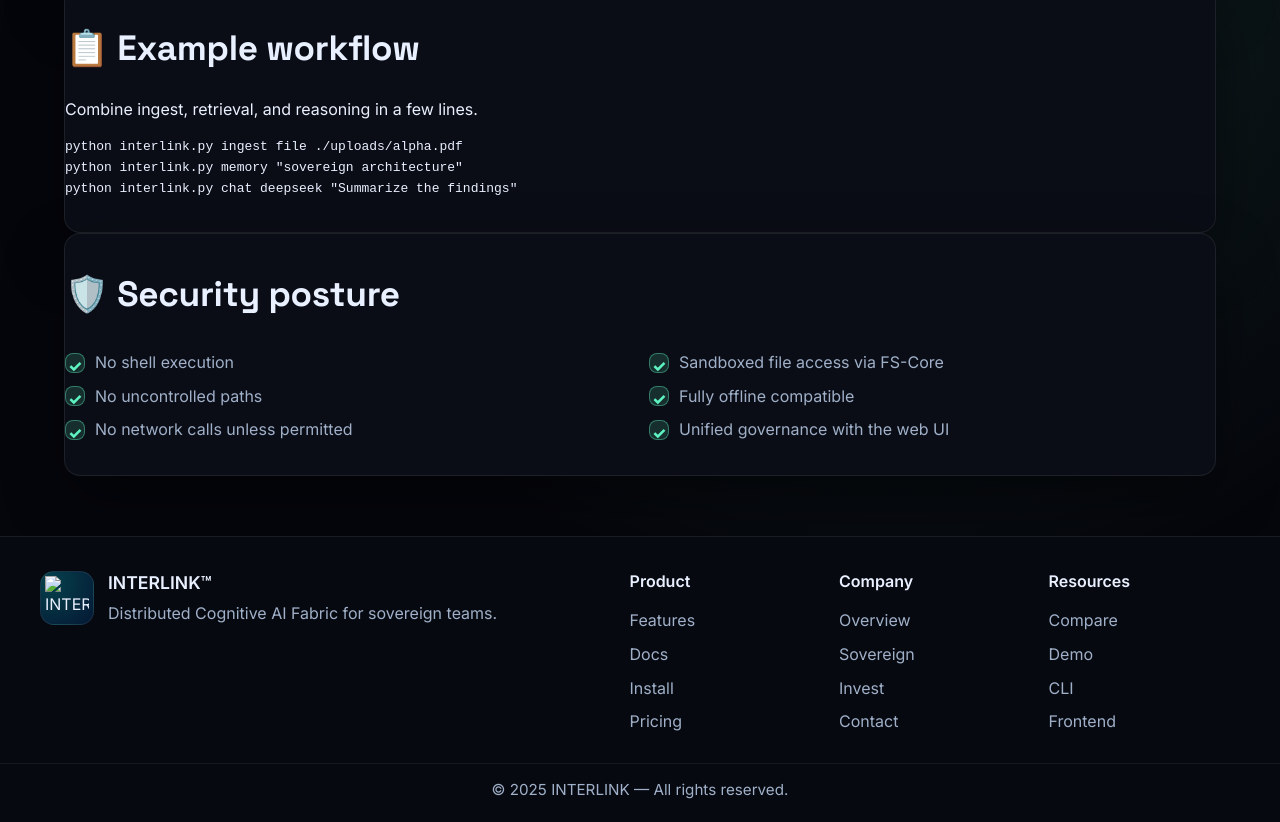
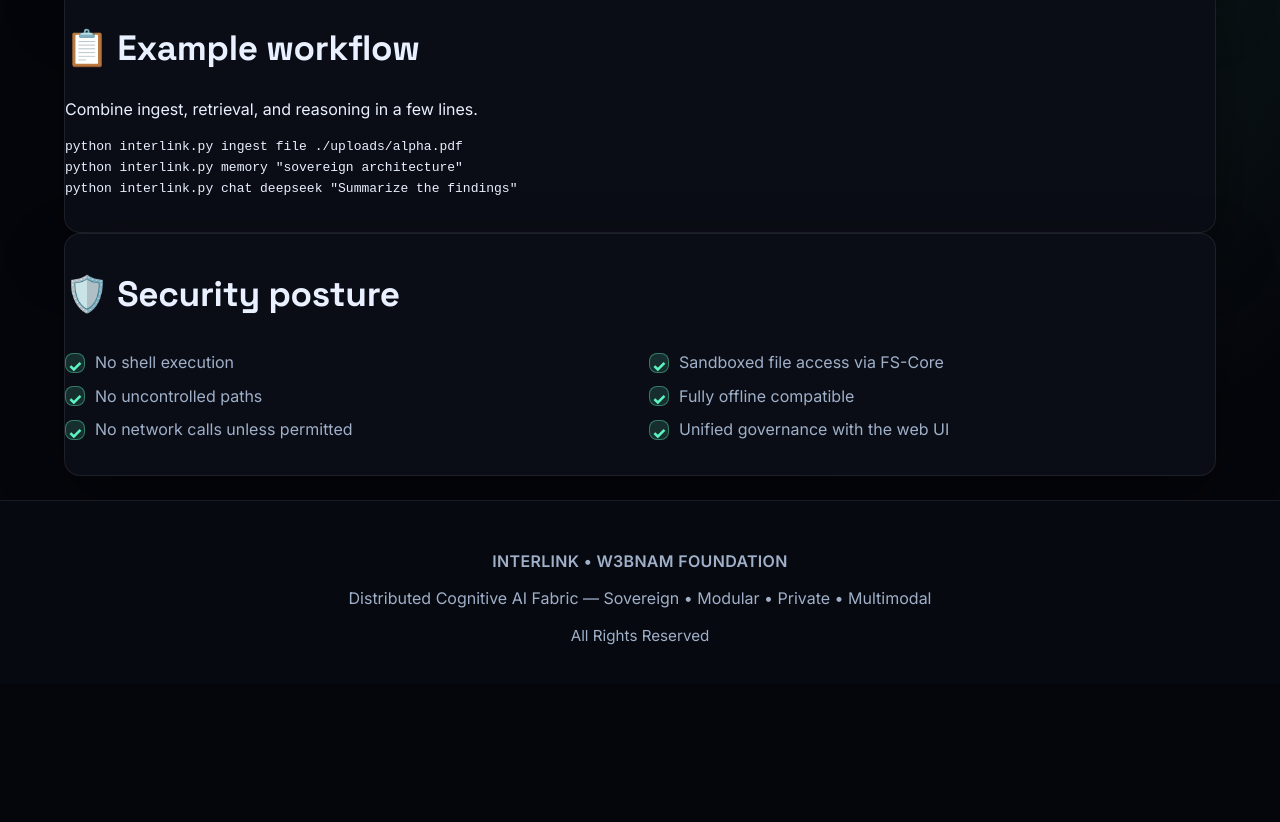
Before and after one commit to W3BNAMFOUNDATION/INTERLINK-official-site, a plain HTML site: page cli.html in a window 1280 px wide. Shown: the part 2073-2895 px from the top of the page. After the commit the page ends 2757 px from the top, so only its background shows below. Drawn offline with Linux system fonts and the light colour scheme.

Commit message:
Update footer content and styling

```diff
--- a/assets/styles/style.css
+++ b/assets/styles/style.css
@@ -833,86 +833,42 @@ textarea {
 
 /* FOOTER */
 .footer {
-  padding: 40px 0;
+  padding: 48px 0 40px;
   text-align: center;
-  border-top: 1px solid var(--gray);
+  border-top: 1px solid rgba(255, 255, 255, 0.08);
   color: var(--light-gray);
-  margin-top: 40px;
+  margin-top: 60px;
 }
 
 .site-footer {
-  margin-top: 60px;
-  border-top: 1px solid rgba(255, 255, 255, 0.08);
   background: rgba(8, 10, 18, 0.9);
   backdrop-filter: blur(8px);
 }
 
-.footer-inner {
-  max-width: 1240px;
+.footer-content {
+  max-width: 1080px;
   margin: 0 auto;
-  padding: 32px 20px 24px;
-  display: grid;
-  grid-template-columns: 1.1fr 1.2fr;
-  gap: 30px;
-  align-items: start;
+  padding: 12px 20px 0;
+  display: flex;
+  flex-direction: column;
+  align-items: center;
+  gap: 12px;
 }
 
-.footer-brand {
-  display: flex;
-  gap: 14px;
-  align-items: center;
+.footer-content p {
+  margin: 0;
+  color: var(--muted);
+  line-height: 1.6;
 }
 
-.brand-mark-wrapper {
-  height: 54px;
-  width: 54px;
-  border-radius: 14px;
-  background: radial-gradient(circle at 20% 20%, rgba(0, 234, 255, 0.25), rgba(0, 110, 253, 0.15));
-  display: grid;
-  place-items: center;
-  border: 1px solid rgba(255, 255, 255, 0.08);
+.footer-content p:first-child {
+  color: var(--white);
+  font-weight: 700;
+  letter-spacing: 0.02em;
 }
 
-.footer-brand h3 {
-  margin: 0 0 4px;
-  font-size: 1.1rem;
-}
-
-.footer-brand p {
-  margin: 0;
-  color: var(--muted);
-}
-
-.footer-links {
-  display: grid;
-  grid-template-columns: repeat(auto-fit, minmax(160px, 1fr));
-  gap: 18px;
-}
-
-.footer-links h4 {
-  margin-bottom: 10px;
-  font-size: 1rem;
-  color: var(--white);
-}
-
-.footer-links a {
-  display: block;
-  color: var(--muted);
-  text-decoration: none;
-  padding: 4px 0;
-  transition: color 0.2s ease;
-}
-
-.footer-links a:hover,
-.footer-links a:focus-visible {
-  color: var(--accent);
-}
-
-.footer-base {
-  border-top: 1px solid rgba(255, 255, 255, 0.06);
-  text-align: center;
-  padding: 14px 16px 20px;
-  color: var(--muted);
+.footer-rights {
+  color: var(--light-gray);
   font-size: 0.95rem;
 }
 
--- a/components/footer.html
+++ b/components/footer.html
@@ -1,41 +1,7 @@
-<footer class="site-footer">
-  <div class="footer-inner">
-    <div class="footer-brand">
-      <div class="brand-mark-wrapper">
-        <img class="footer-mark" data-asset-src="assets/logo/logo.png" alt="INTERLINK logo" />
-      </div>
-      <div>
-        <h3>INTERLINK™</h3>
-        <p>Distributed Cognitive AI Fabric for sovereign teams.</p>
-      </div>
-    </div>
-
-    <div class="footer-links">
-      <div>
-        <h4>Product</h4>
-        <a data-nav href="features.html">Features</a>
-        <a data-nav href="docs.html">Docs</a>
-        <a data-nav href="install.html">Install</a>
-        <a data-nav href="pricing.html">Pricing</a>
-      </div>
-      <div>
-        <h4>Company</h4>
-        <a data-nav href="index.html">Overview</a>
-        <a data-nav href="sovereign.html">Sovereign</a>
-        <a data-nav href="invest.html">Invest</a>
-        <a data-nav href="contact.html">Contact</a>
-      </div>
-      <div>
-        <h4>Resources</h4>
-        <a data-nav href="compare.html">Compare</a>
-        <a data-nav href="demo.html">Demo</a>
-        <a data-nav href="cli.html">CLI</a>
-        <a data-nav href="frontend.html">Frontend</a>
-      </div>
-    </div>
-  </div>
-
-  <div class="footer-base">
-    <p>© 2025 INTERLINK — All rights reserved.</p>
+<footer class="footer site-footer">
+  <div class="footer-content">
+    <p>INTERLINK • W3BNAM FOUNDATION</p>
+    <p>Distributed Cognitive AI Fabric — Sovereign • Modular • Private • Multimodal</p>
+    <p class="footer-rights">All Rights Reserved</p>
   </div>
 </footer>
```
